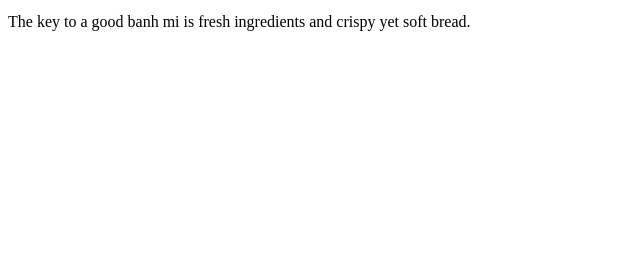
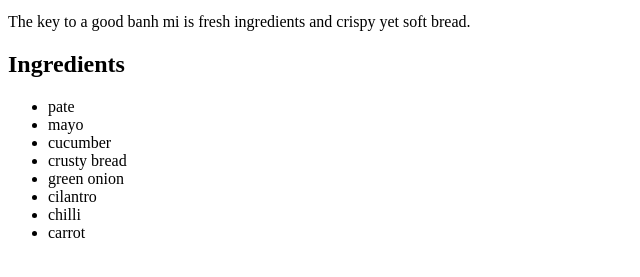
Before and after one commit to Khanh44/odin-recipes, a plain HTML site: page recipes/banhmi.html in a window 1280 px wide. Shown: the part 159-436 px from the top of the page, without its empty margins (0-640 px from the left). Drawn offline with Linux system fonts and the light colour scheme.

Commit message:
Add ingredients list

```diff
--- a/recipes/banhmi.html
+++ b/recipes/banhmi.html
@@ -9,6 +9,17 @@
     <h1>Description</h1>
     <p>Banh Mi a Vietnamese Submarine is filled with many custimizable ingredients.</p>
     <p>The key to a good banh mi is fresh ingredients and crispy yet soft bread.</p>
+    <h2>Ingredients</h2>
+    <ul>
+        <li>pate</li>
+        <li>mayo</li>
+        <li>cucumber</li>
+        <li>crusty bread</li>
+        <li>green onion</li>
+        <li>cilantro</li>
+        <li>chilli</li>
+        <li>carrot</li>
+    </ul>
 
 
 </body>
```
